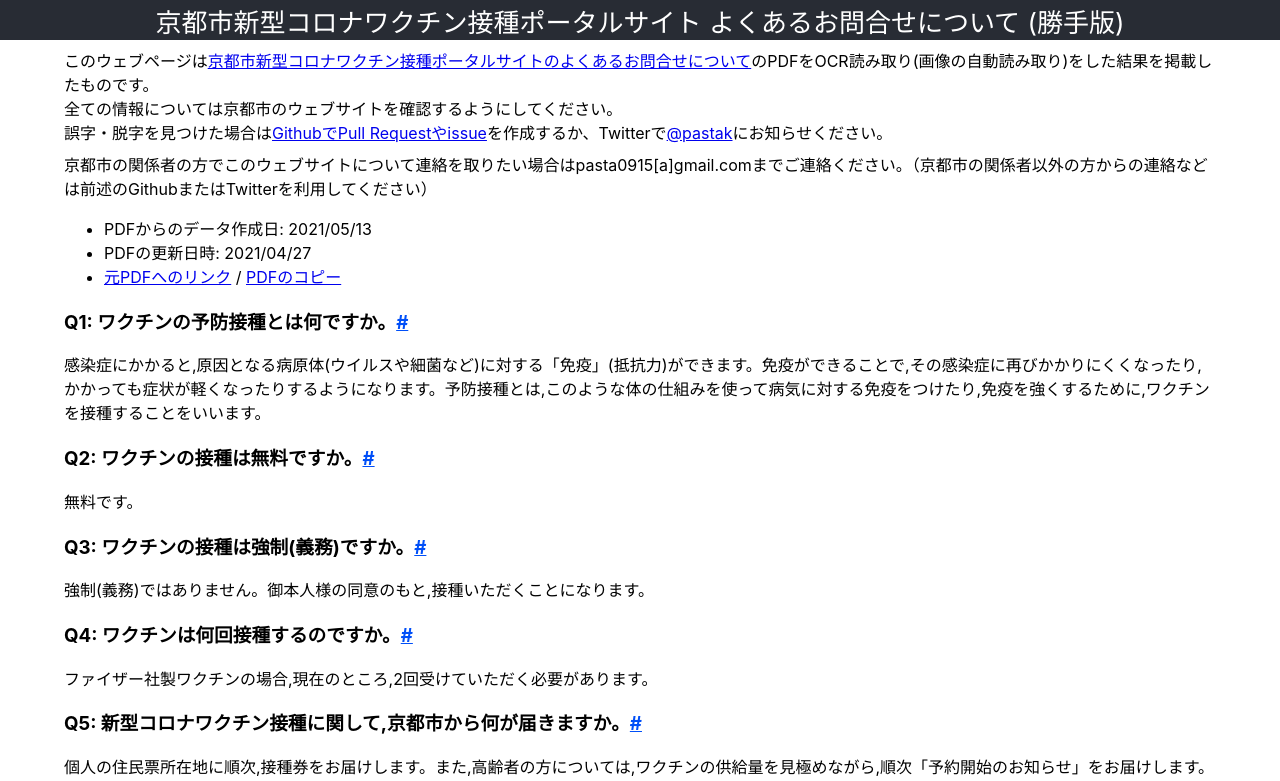
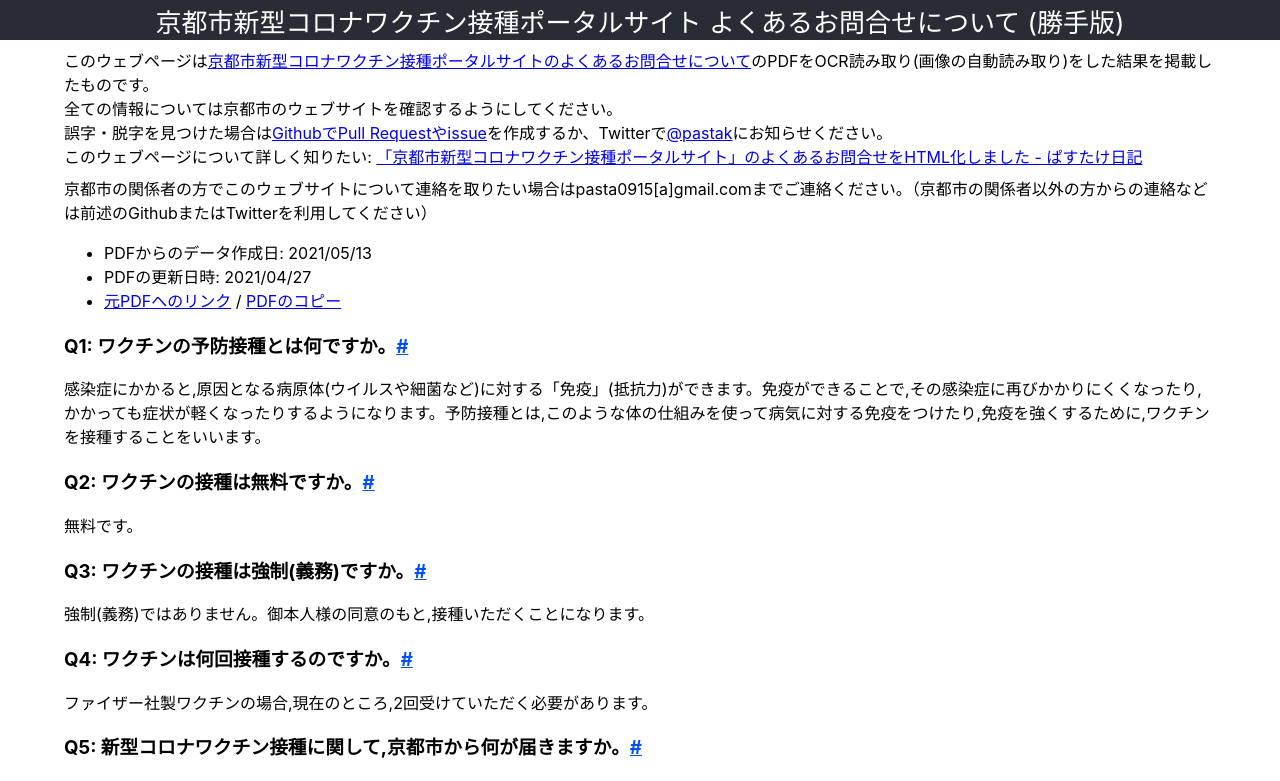
Before and after one commit to pastak/vaccines-kyoto-city-faq, a React (Create React App) app: page / in a window 1280 px wide. Shown: the top 781 px of the page. Built offline with nearby package versions, Linux system fonts and the light colour scheme.

Commit message:
ブログへのリンクを追加

```diff
--- a/src/App.tsx
+++ b/src/App.tsx
@@ -13,7 +13,8 @@ function App() {
         <a href="https://vaccines-kyoto-city.jp/#faq" target="_blank" rel="noreferrer">京都市新型コロナワクチン接種ポータルサイトのよくあるお問合せについて</a>
         のPDFをOCR読み取り(画像の自動読み取り)をした結果を掲載したものです。<br />全ての情報については京都市のウェブサイトを確認するようにしてください。<br />
         誤字・脱字を見つけた場合は<a href='https://github.com/pastak/vaccines-kyoto-city-faq'>GithubでPull Requestやissue</a>を作成するか、Twitterで
-        <a href='https://twitter.com/pastak' target='_blank' rel="noreferrer">@pastak</a>にお知らせください。
+        <a href='https://twitter.com/pastak' target='_blank' rel="noreferrer">@pastak</a>にお知らせください。<br />
+        このウェブページについて詳しく知りたい: <a href="https://blog.pastak.net/entry/2021/05/14/090000" target='_blank' rel="noreferrer">「京都市新型コロナワクチン接種ポータルサイト」のよくあるお問合せをHTML化しました - ぱすたけ日記</a>
       </section>
       <section>
         京都市の関係者の方でこのウェブサイトについて連絡を取りたい場合はpasta0915[a]gmail.comまでご連絡ください。（京都市の関係者以外の方からの連絡などは前述のGithubまたはTwitterを利用してください）
```
